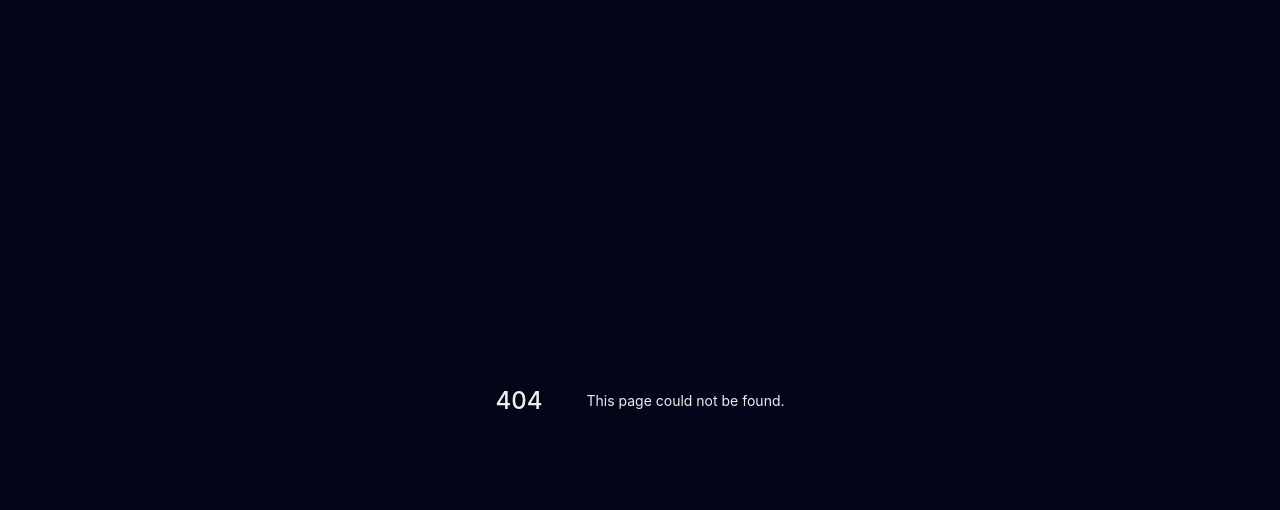
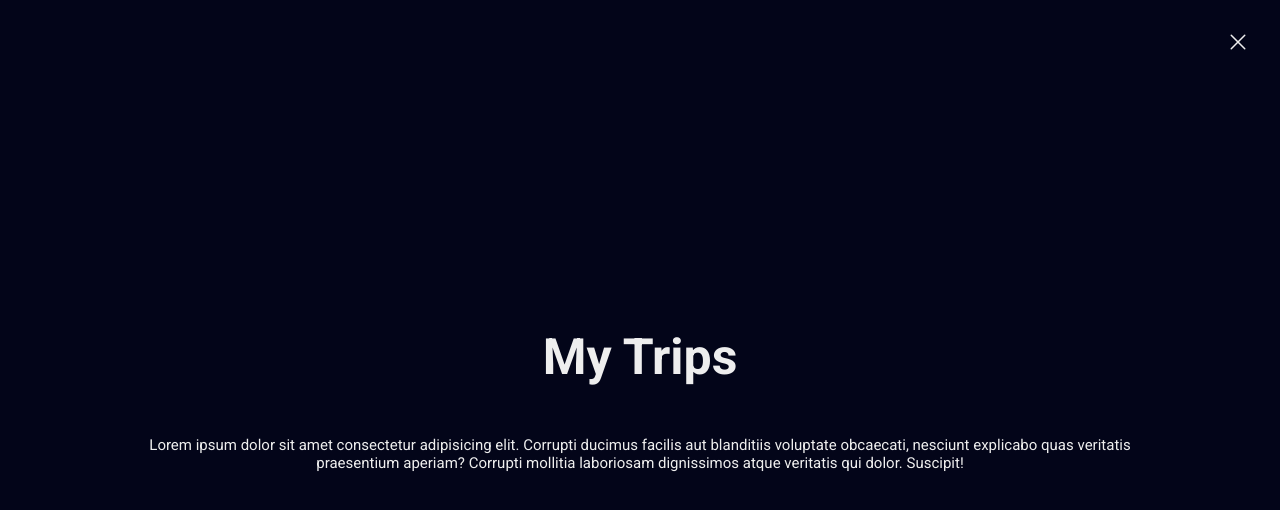
Before and after one commit to hemerson-git/nextjs-course, a Next.js app in the folder my-trips/: page /about in a window 1280 px wide. Before the commit this address had no page. Shown: the top 510 px of the page. Built offline with nearby package versions, Linux system fonts and the light colour scheme.

Commit message:
ADD Graphql, graphql-request. CREATE Client

```diff
--- a/my-trips/package.json
+++ b/my-trips/package.json
@@ -28,6 +28,8 @@
     ]
   },
   "dependencies": {
+    "graphql": "^16.6.0",
+    "graphql-request": "^5.0.0",
     "leaflet": "^1.7.1",
     "next": "12.0.8",
     "next-pwa": "^5.4.4",
--- a/my-trips/src/components/LinkWrapper/index.tsx
+++ b/my-trips/src/components/LinkWrapper/index.tsx
@@ -7,10 +7,12 @@ interface LinkWrapperProps extends AnchorHTMLAttributes<HTMLAnchorElement> {
   children: ReactNode;
 }
 
-export function LinkWrapper({ children, href }: LinkWrapperProps) {
+export function LinkWrapper({ children, href, ...rest }: LinkWrapperProps) {
   return (
     <Wrapper>
-      <Link href={href}>{children}</Link>
+      <Link href={href} {...rest}>
+        {children}
+      </Link>
     </Wrapper>
   );
 }
--- /dev/null
+++ b/my-trips/src/pages/about.tsx
@@ -0,0 +1,9 @@
+import AboutTemplate from 'templates/About';
+
+export default function About() {
+  return (
+    <AboutTemplate>
+      <h1>Hello</h1>
+    </AboutTemplate>
+  );
+}
--- a/my-trips/src/pages/index.tsx
+++ b/my-trips/src/pages/index.tsx
@@ -9,8 +9,8 @@ const Map = dynamic(() => import('components/Map').then((map) => map.Map), {
 export default function Home() {
   return (
     <>
-      <LinkWrapper href="/">
-        {false ? <X size={24} /> : <Info size={24} />}
+      <LinkWrapper href="/about" aria-label="About">
+        <Info size={24} />
       </LinkWrapper>
 
       <Map />
--- /dev/null
+++ b/my-trips/src/templates/About/index.tsx
@@ -0,0 +1,30 @@
+import { ReactNode } from 'react';
+import { X } from 'phosphor-react';
+
+import { LinkWrapper } from 'components/LinkWrapper';
+import { Content, Heading, Body } from './styles';
+
+interface AboutTemplateProps {
+  children: ReactNode;
+}
+
+export default function AboutTemplate({}: AboutTemplateProps) {
+  return (
+    <Content>
+      <LinkWrapper href="/">
+        <X size={24} />
+      </LinkWrapper>
+
+      <Heading>My Trips</Heading>
+
+      <Body>
+        <p>
+          Lorem ipsum dolor sit amet consectetur adipisicing elit. Corrupti
+          ducimus facilis aut blanditiis voluptate obcaecati, nesciunt explicabo
+          quas veritatis praesentium aperiam? Corrupti mollitia laboriosam
+          dignissimos atque veritatis qui dolor. Suscipit!
+        </p>
+      </Body>
+    </Content>
+  );
+}
--- /dev/null
+++ b/my-trips/src/templates/About/styles.ts
@@ -0,0 +1,25 @@
+import styled from 'styled-components';
+
+export const Content = styled.section`
+  text-align: center;
+
+  display: flex;
+  align-items: center;
+  justify-content: center;
+  flex-direction: column;
+  height: 100vh;
+  max-width: var(--container);
+  margin: auto;
+`;
+
+export const Heading = styled.h1`
+  font-size: var(--large);
+  margin-bottom: var(--large);
+`;
+
+export const Body = styled.div`
+  p {
+    font-size: var(--small);
+    line-height: calc(var(--small) + 0.3rem);
+  }
+`;
```
Also changed, not shown: my-trips/src/graphql/client.ts (added, +9 -0 lines), 2 other files (tests, documents, lock files or other folders).
